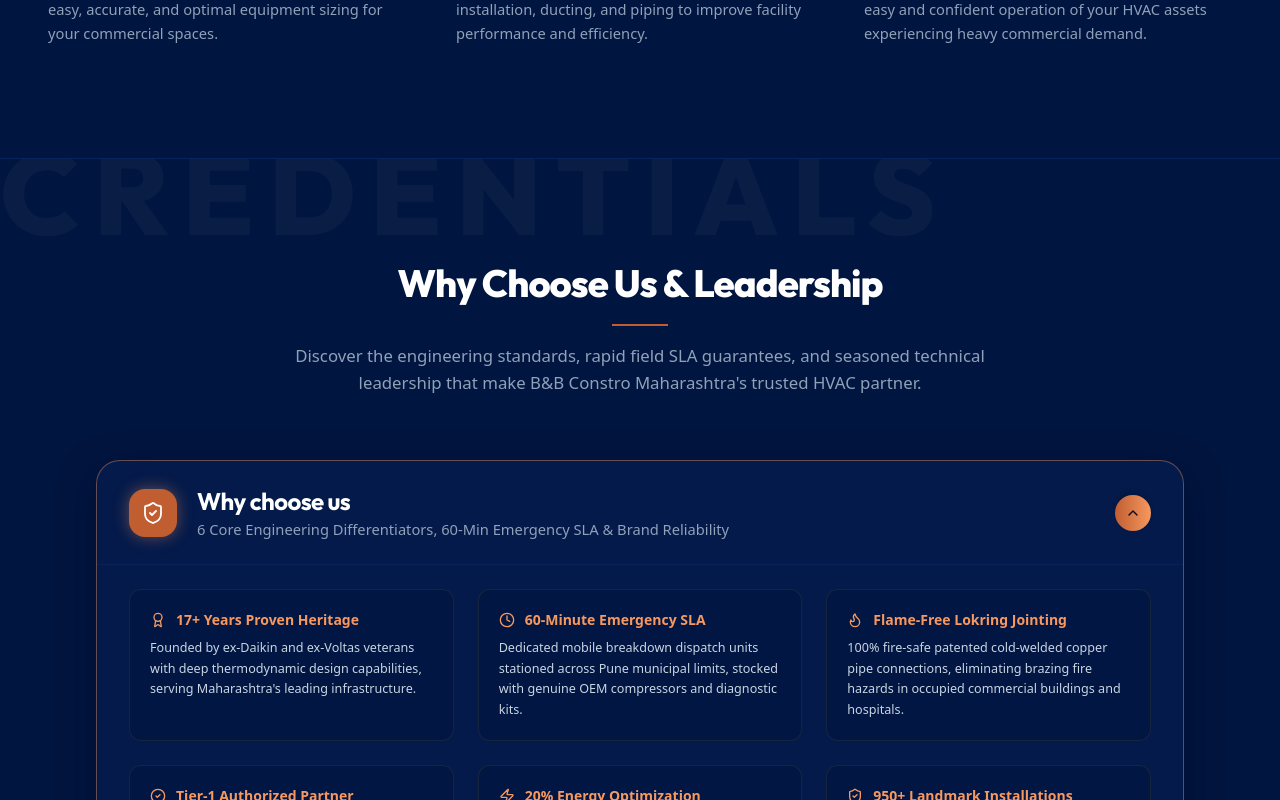
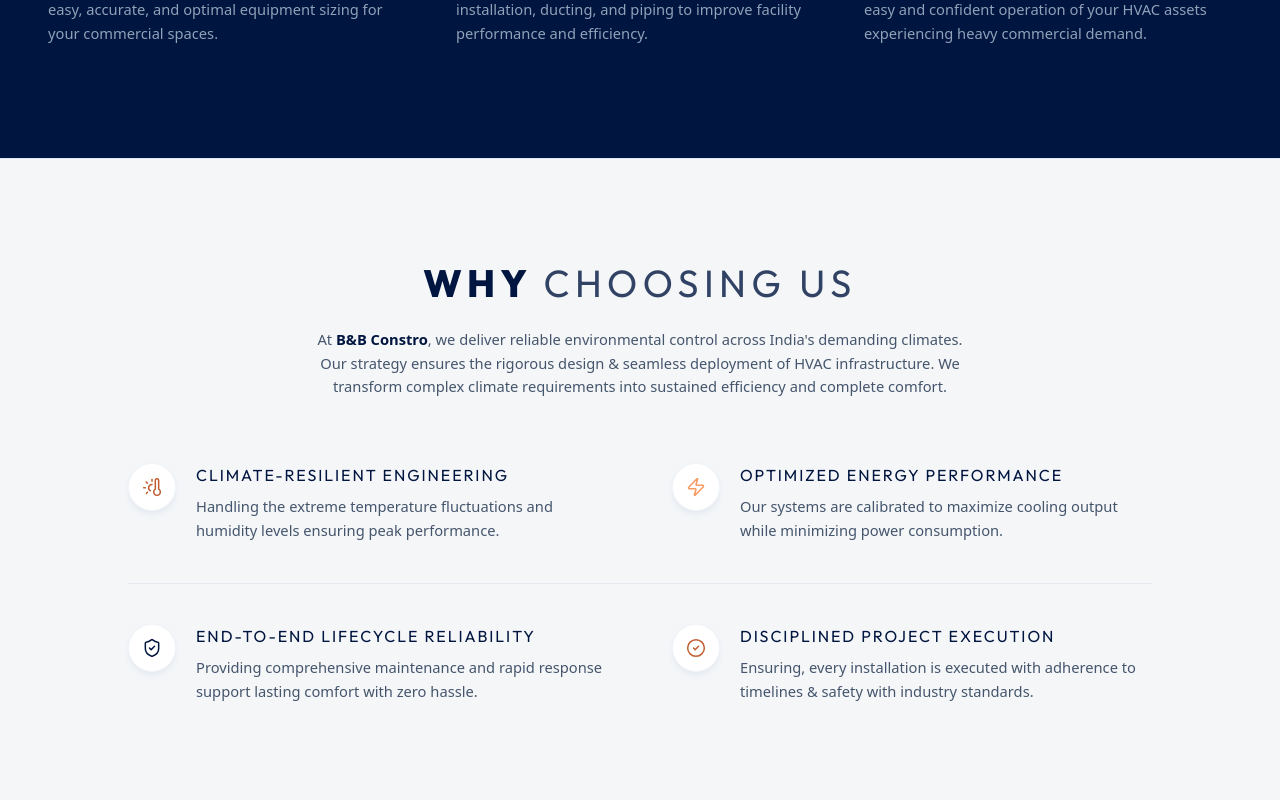
Before and after one commit to excitenext21-bit/bbconstro, a React (Vite) app: page /about in a window 1280 px wide. Shown: the part 860-1660 px from the top of the page. Built offline with nearby package versions, Linux system fonts and the light colour scheme; a web font is replaced by a local one.

Commit message:
Implement Why Choose Us section matching Image 1 style with Image 2 content and brand colours

```diff
--- a/src/App.tsx
+++ b/src/App.tsx
@@ -4,7 +4,7 @@
 import { Hero } from './components/Hero';
 import { StatsBar } from './components/StatsBar';
 import { AboutSection } from './components/AboutSection';
-import { AboutDropdownsSection } from './components/AboutDropdownsSection';
+import { WhyChooseUsSection } from './components/WhyChooseUsSection';
 import { ProjectShowcase } from './components/ProjectShowcase';
 import { ServicesSection } from './components/ServicesSection';
 import { CapabilitiesChamferSection } from './components/CapabilitiesChamferSection';
@@ -135,7 +135,7 @@
                   onLearnMore={() => navigate('/contact')}
                   onBookAudit={() => handleOpenBooking('repair')}
                 />
-                <AboutDropdownsSection />
+                <WhyChooseUsSection />
                 <ProcessSection
                   onStartProject={() => handleOpenBooking('new_install')}
                 />
--- a/src/components/TeamMembersSection.tsx
+++ b/src/components/TeamMembersSection.tsx
@@ -34,7 +34,7 @@
   const [activeIdx, setActiveIdx] = useState(0);
 
   return (
-    <section className="relative py-20 lg:py-28 bg-[#00153f] overflow-hidden text-slate-100 border-t border-slate-800/80">
+    <section id="leadership" className="relative py-20 lg:py-28 bg-[#00153f] overflow-hidden text-slate-100 border-t border-slate-800/80">
 
       {/* Background Watermark Typography */}
       <div className="watermark-text">
--- /dev/null
+++ b/src/components/WhyChooseUsSection.tsx
@@ -0,0 +1,120 @@
+import React from 'react';
+import { ThermometerSun, Zap, ShieldCheck, CheckCircle2 } from 'lucide-react';
+
+export const WhyChooseUsSection: React.FC = () => {
+  const itemsRow1 = [
+    {
+      title: 'Climate-Resilient Engineering',
+      desc: 'Handling the extreme temperature fluctuations and humidity levels ensuring peak performance.',
+      icon: ThermometerSun,
+      iconColor: 'text-[#c05e32]', // Brand Copper
+    },
+    {
+      title: 'Optimized Energy Performance',
+      desc: 'Our systems are calibrated to maximize cooling output while minimizing power consumption.',
+      icon: Zap,
+      iconColor: 'text-[#f7985f]', // Brand Copper Glow
+    },
+  ];
+
+  const itemsRow2 = [
+    {
+      title: 'End-to-End Lifecycle Reliability',
+      desc: 'Providing comprehensive maintenance and rapid response support lasting comfort with zero hassle.',
+      icon: ShieldCheck,
+      iconColor: 'text-[#00153f]', // Brand Navy
+    },
+    {
+      title: 'Disciplined Project Execution',
+      desc: 'Ensuring, every installation is executed with adherence to timelines & safety with industry standards.',
+      icon: CheckCircle2,
+      iconColor: 'text-[#c05e32]', // Brand Copper
+    },
+  ];
+
+  return (
+    <section
+      id="why-choose-us"
+      data-theme="light"
+      className="relative py-20 sm:py-24 bg-[#f4f6f8] text-[#0f172a] border-t border-b border-slate-200 overflow-hidden"
+    >
+      <div className="relative max-w-6xl mx-auto px-4 sm:px-6 lg:px-8 z-10">
+
+        {/* Section Heading matching Image 1: Bold "WHY" + Light "CHOOSING US" */}
+        <div className="text-center max-w-3xl mx-auto mb-6 sm:mb-8">
+          <h2
+            className="text-[32px] sm:text-[38px] uppercase tracking-[0.14em] font-['Outfit'] text-center"
+            style={{ fontSize: '38px' }}
+          >
+            <span className="font-extrabold text-[#00153f]">WHY </span>
+            <span className="font-light text-[#00153f]/80">CHOOSING US</span>
+          </h2>
+
+          {/* Intro copy taken directly from Image 2 */}
+          <p className="text-slate-600 text-xs sm:text-sm max-w-2xl mx-auto leading-relaxed mt-4">
+            At <strong className="text-[#00153f] font-semibold">B&B Constro</strong>, we deliver reliable environmental control across India&apos;s demanding climates. Our strategy ensures the rigorous design &amp; seamless deployment of HVAC infrastructure. We transform complex climate requirements into sustained efficiency and complete comfort.
+          </p>
+        </div>
+
+        {/* Features Container matching Image 1 layout */}
+        <div className="mt-12 sm:mt-16 max-w-5xl mx-auto">
+
+          {/* Row 1 */}
+          <div className="grid grid-cols-1 md:grid-cols-2 gap-8 sm:gap-12 lg:gap-16">
+            {itemsRow1.map((item, idx) => {
+              const Icon = item.icon;
+              return (
+                <div key={idx} className="group flex items-start gap-4 sm:gap-5">
+                  {/* Circular White Disk Icon Badge matching Image 1 */}
+                  <div className="w-12 h-12 rounded-full bg-white shadow-md shadow-slate-200/80 border border-slate-100 flex items-center justify-center shrink-0 transition-transform duration-300 group-hover:scale-105">
+                    <Icon className={`w-5 h-5 ${item.iconColor}`} strokeWidth={1.8} />
+                  </div>
+
+                  {/* Title & Description matching Image 1 Typography */}
+                  <div className="flex-1">
+                    <h3 className="text-sm sm:text-base font-normal tracking-[0.12em] uppercase text-[#00153f] font-['Outfit'] mb-2 group-hover:text-[#c05e32] transition-colors">
+                      {item.title}
+                    </h3>
+                    <p className="text-xs sm:text-sm text-slate-600 leading-relaxed font-normal">
+                      {item.desc}
+                    </p>
+                  </div>
+                </div>
+              );
+            })}
+          </div>
+
+          {/* Faint Horizontal Dividing Line matching Image 1 */}
+          <div className="w-full h-px bg-slate-200/80 my-8 sm:my-10" />
+
+          {/* Row 2 */}
+          <div className="grid grid-cols-1 md:grid-cols-2 gap-8 sm:gap-12 lg:gap-16">
+            {itemsRow2.map((item, idx) => {
+              const Icon = item.icon;
+              return (
+                <div key={idx} className="group flex items-start gap-4 sm:gap-5">
+                  {/* Circular White Disk Icon Badge matching Image 1 */}
+                  <div className="w-12 h-12 rounded-full bg-white shadow-md shadow-slate-200/80 border border-slate-100 flex items-center justify-center shrink-0 transition-transform duration-300 group-hover:scale-105">
+                    <Icon className={`w-5 h-5 ${item.iconColor}`} strokeWidth={1.8} />
+                  </div>
+
+                  {/* Title & Description matching Image 1 Typography */}
+                  <div className="flex-1">
+                    <h3 className="text-sm sm:text-base font-normal tracking-[0.12em] uppercase text-[#00153f] font-['Outfit'] mb-2 group-hover:text-[#c05e32] transition-colors">
+                      {item.title}
+                    </h3>
+                    <p className="text-xs sm:text-sm text-slate-600 leading-relaxed font-normal">
+                      {item.desc}
+                    </p>
+                  </div>
+                </div>
+              );
+            })}
+          </div>
+
+        </div>
+
+      </div>
+    </section>
+  );
+};
```
